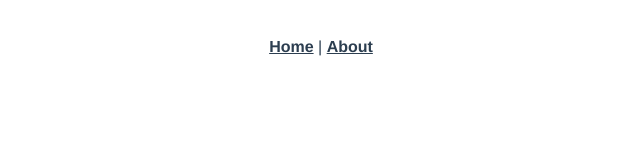
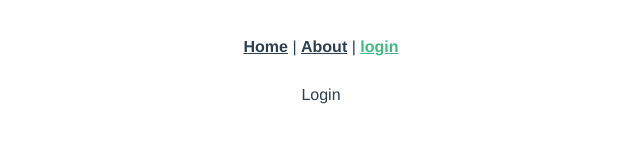
Before and after one commit to levanax/vue-demo3, a Vue app: page /admin/user/login in a window 1280 px wide. Shown: the top 160 px of the page, without its empty margins (319-959 px from the left). Built offline with nearby package versions, Linux system fonts and the light colour scheme; the HTML template or start-up script is replaced by a standard one.

Commit message:
1.新增user chrunk  2.除 编码格式检查配置

```diff
--- a/src/platform/admin/App.vue
+++ b/src/platform/admin/App.vue
@@ -2,7 +2,8 @@
   <div id="app">
     <div id="nav">
       <router-link to="/">Home</router-link> |
-      <router-link to="/about">About</router-link>
+      <router-link to="/about">About</router-link> |
+      <router-link to="/user/login">login</router-link>
     </div>
     <router-view/>
   </div>
--- /dev/null
+++ b/src/views/user/User.vue
@@ -0,0 +1,5 @@
+<template>
+  <div>
+    <router-view/>
+  </div>
+</template>
```
Also changed, not shown: src/platform/admin/router.js (+25 -14 lines), 1 other file (tests, documents, lock files or other folders).
